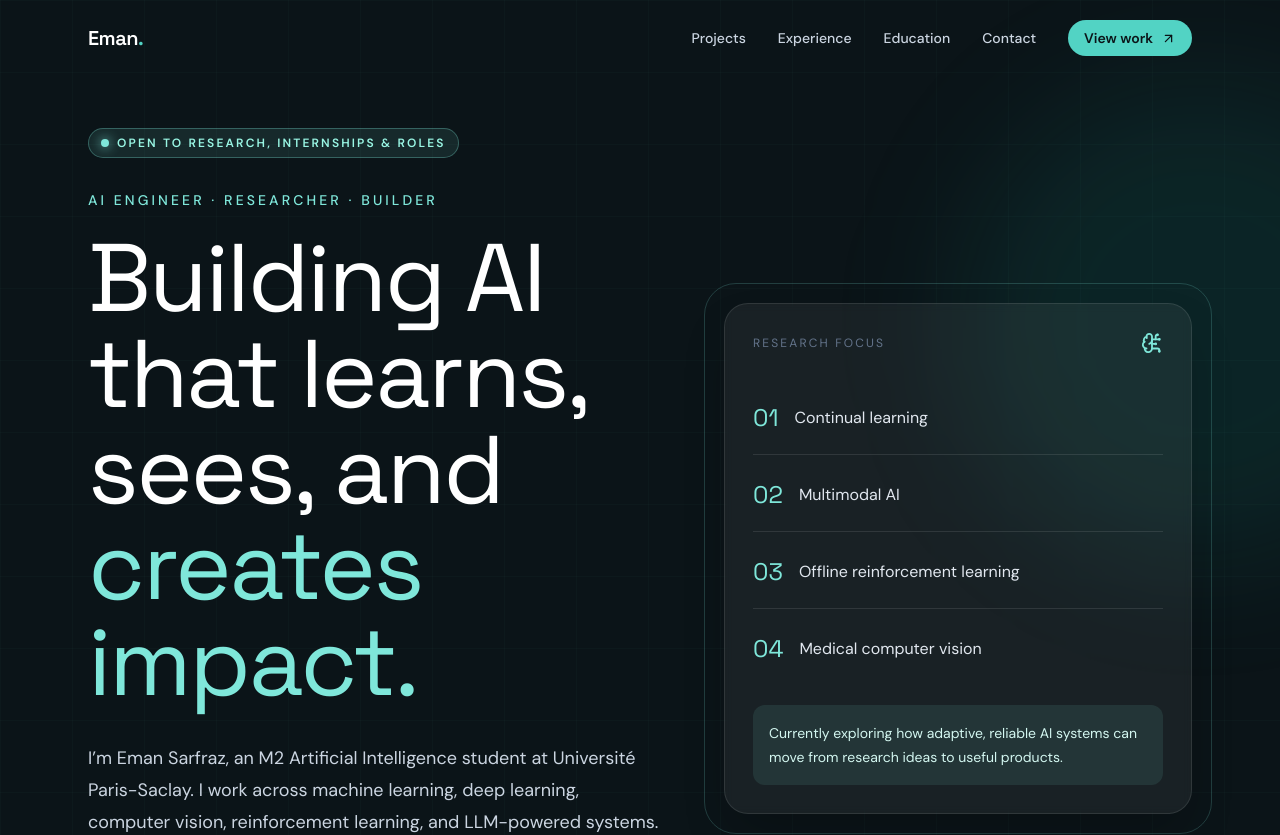
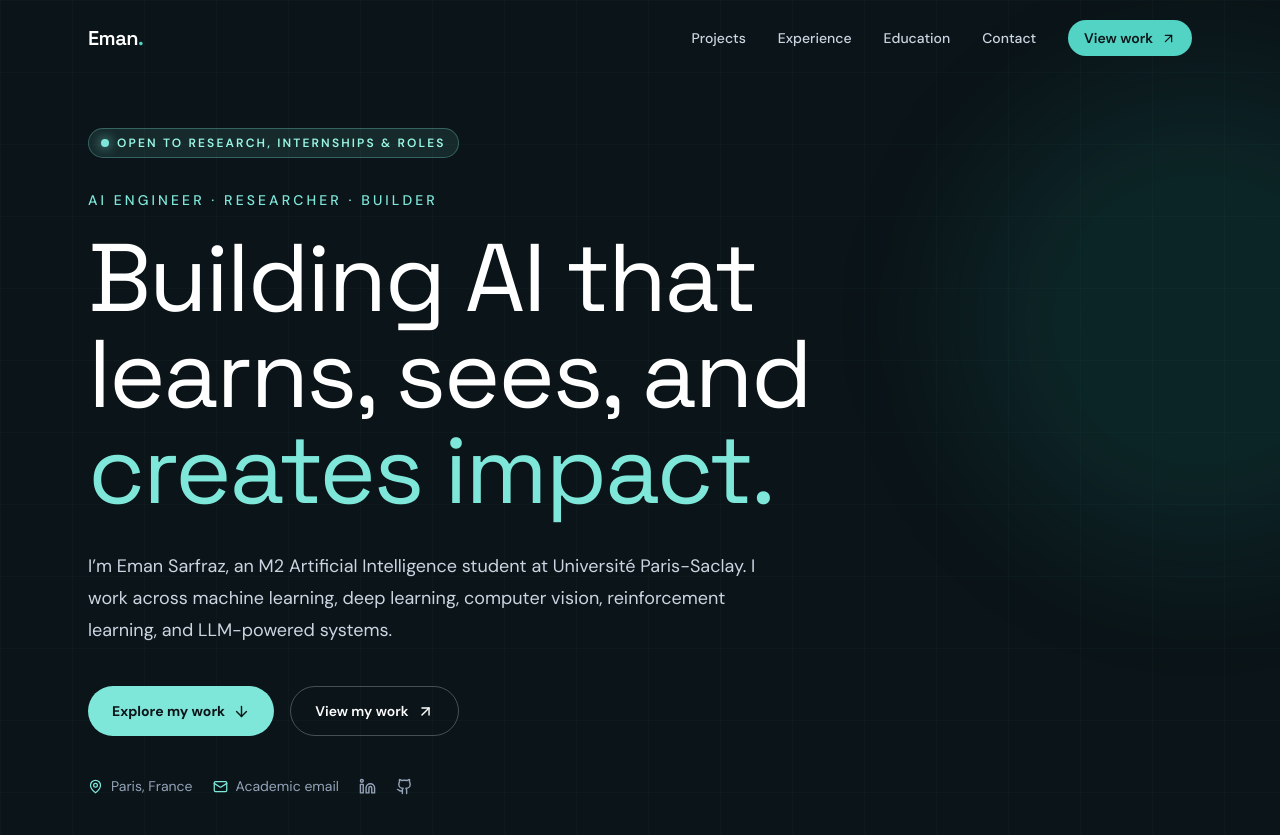
Before and after one commit to Eman-Sarfraz/my_portfolio, a React (Vite) app: page / in a window 1280 px wide. Shown: the top 835 px of the page. Built offline with nearby package versions, Linux system fonts and the light colour scheme.

Commit message:
Remove Research Focus from Hero

```diff
--- a/index.html
+++ b/index.html
@@ -5,7 +5,10 @@
     <meta name="description" content="Eman Sarfraz — AI Engineer and M2 Artificial Intelligence student at Université Paris-Saclay, working across machine learning, computer vision, reinforcement learning, and LLM systems." />
     <meta name="viewport" content="width=device-width, initial-scale=1.0" />
     <title>Eman Sarfraz — AI Engineer </title>
-  </head>
+    <meta property="og:image" content="https://bolt.new/static/og_default.png">
+    <meta name="twitter:card" content="summary_large_image">
+    <meta name="twitter:image" content="https://bolt.new/static/og_default.png">
+</head>
   <body>
     <div id="root"></div>
     <script type="module" src="/src/main.tsx"></script>
--- a/src/components/Hero.tsx
+++ b/src/components/Hero.tsx
@@ -1,5 +1,5 @@
 import React from 'react';
-import { ArrowDown, ArrowUpRight, BrainCircuit, Github, Linkedin, Mail, MapPin } from 'lucide-react';
+import { ArrowDown, ArrowUpRight, Github, Linkedin, Mail, MapPin } from 'lucide-react';
 
 const Hero: React.FC = () => {
   const scrollToProjects = () => document.getElementById('projects')?.scrollIntoView({ behavior: 'smooth' });
@@ -8,7 +8,7 @@ const Hero: React.FC = () => {
     <section id="home" className="relative overflow-hidden bg-ink">
       <div className="absolute inset-0 opacity-20 [background-image:linear-gradient(rgba(127,231,218,.12)_1px,transparent_1px),linear-gradient(90deg,rgba(127,231,218,.12)_1px,transparent_1px)] [background-size:72px_72px]" />
       <div className="absolute -right-40 top-20 h-[30rem] w-[30rem] rounded-full bg-teal-500/10 blur-3xl" />
-      <div className="relative mx-auto grid min-h-[720px] max-w-6xl items-center gap-16 px-6 pb-20 pt-32 lg:grid-cols-[1.1fr_.9fr]">
+      <div className="relative mx-auto flex min-h-[720px] max-w-6xl items-center px-6 pb-20 pt-32">
         <div>
           <div className="mb-8 inline-flex items-center gap-2 rounded-full border border-teal-300/30 bg-teal-300/10 px-3 py-1.5 text-xs font-semibold uppercase tracking-[.18em] text-teal-200">
             <span className="h-2 w-2 rounded-full bg-teal-300 shadow-[0_0_12px_#7fe7da]" /> Open to research, internships & roles
@@ -27,20 +27,6 @@ const Hero: React.FC = () => {
             <a href="https://github.com/Eman-Sarfraz?tab=repositories" target="_blank" rel="noopener noreferrer" aria-label="GitHub" className="transition hover:text-teal-200"><Github size={17} /></a>
           </div>
         </div>
-        <div className="relative hidden lg:block">
-          <div className="absolute -inset-5 rounded-[2rem] border border-teal-300/20" />
-          <div className="relative rounded-[1.5rem] border border-white/10 bg-white/[.06] p-7 shadow-2xl backdrop-blur-sm">
-            <div className="mb-12 flex items-center justify-between text-xs uppercase tracking-[.18em] text-slate-500"><span>Research focus</span><BrainCircuit size={22} className="text-teal-300" /></div>
-            <div className="space-y-6">
-              {['Continual learning', 'Multimodal AI', 'Offline reinforcement learning', 'Medical computer vision'].map((item, index) => (
-                <div key={item} className="flex items-center gap-4 border-b border-white/10 pb-5 last:border-0 last:pb-0">
-                  <span className="font-display text-2xl text-teal-300">0{index + 1}</span><span className="text-base text-slate-200">{item}</span>
-                </div>
-              ))}
-            </div>
-            <div className="mt-10 rounded-xl bg-teal-300/10 p-4 text-sm leading-6 text-teal-100">Currently exploring how adaptive, reliable AI systems can move from research ideas to useful products.</div>
-          </div>
-        </div>
       </div>
     </section>
   );
```
